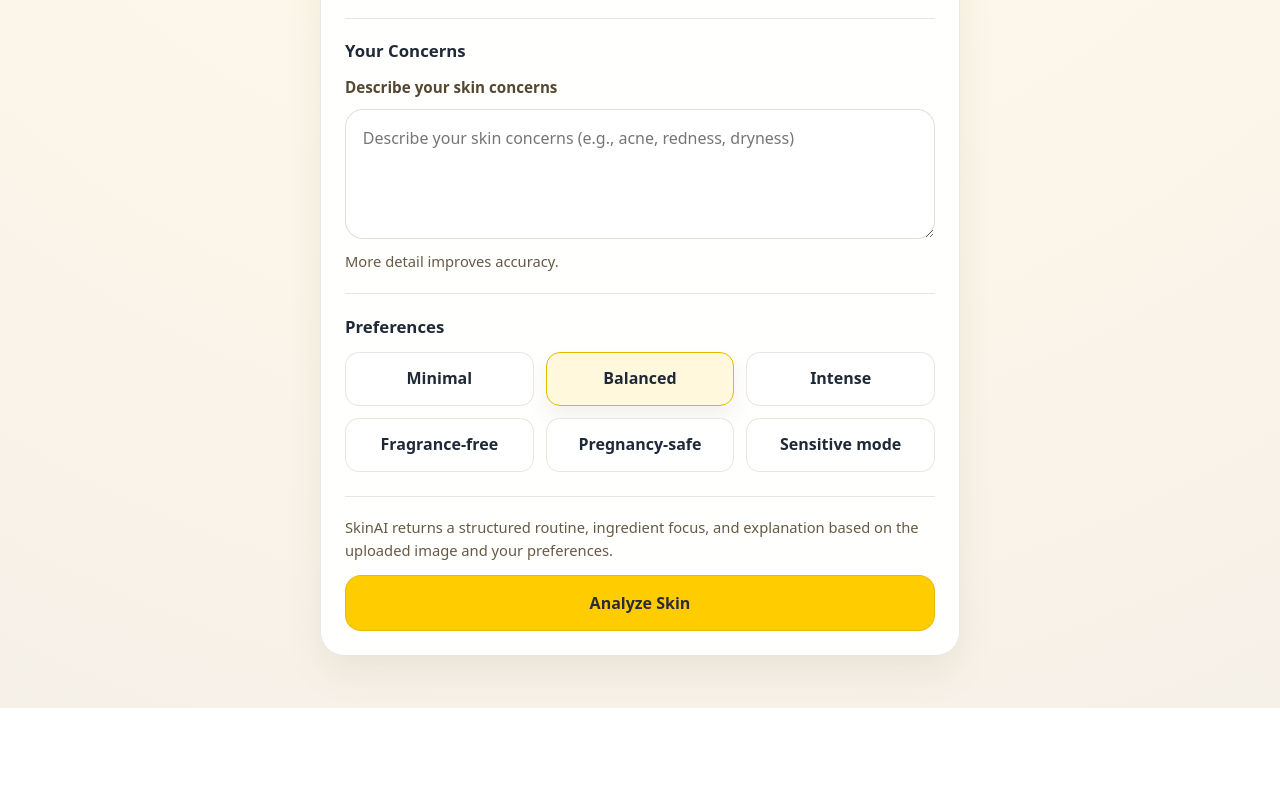
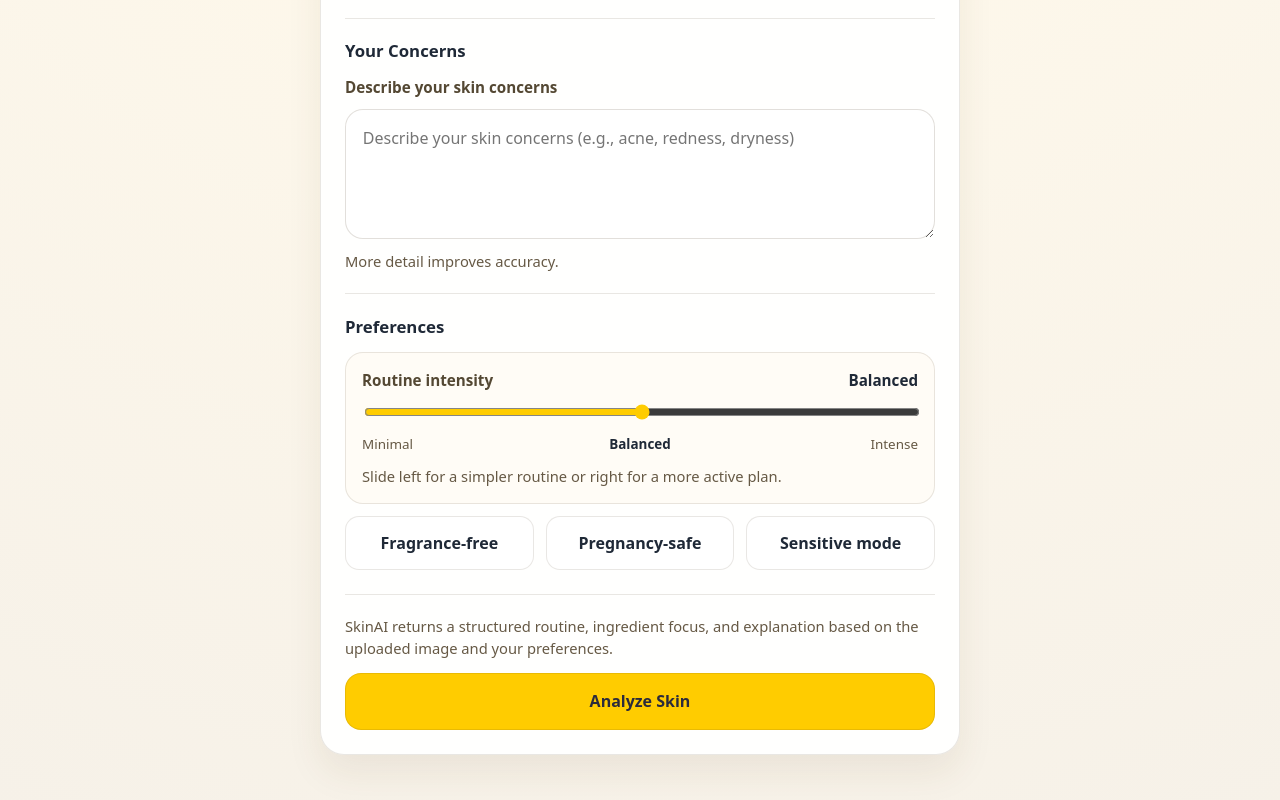
Before and after one commit to sinsanitized/SkinAi, a React (Vite) app in the folder apps/web/: page / in a window 1280 px wide. Shown: the part 603-1403 px from the top of the page. Before the commit the page ends 1311 px from the top, so only its background shows below. Built offline with nearby package versions, Linux system fonts and the light colour scheme; no server answers.

Commit message:
feat(web): replace routine intensity chips with slider

```diff
--- a/apps/web/src/pages/Home.css
+++ b/apps/web/src/pages/Home.css
@@ -114,6 +114,67 @@
   border: 0;
 }
 
+.intensitySliderCard {
+  grid-column: 1 / -1;
+  display: grid;
+  gap: 0.7rem;
+  padding: 1rem;
+  border-radius: 18px;
+  border: 1px solid var(--border-soft);
+  background: color-mix(in srgb, var(--surface-card) 90%, transparent);
+}
+
+.intensitySliderHeader {
+  display: flex;
+  align-items: baseline;
+  justify-content: space-between;
+  gap: 1rem;
+}
+
+.preferenceLabel,
+.intensityValue {
+  font-size: 0.95rem;
+}
+
+.preferenceLabel {
+  font-weight: 700;
+  color: var(--text-tertiary);
+}
+
+.intensityValue {
+  color: var(--text-primary);
+}
+
+.intensitySlider {
+  width: 100%;
+  accent-color: var(--accent-primary);
+}
+
+.intensityScale {
+  display: grid;
+  grid-template-columns: repeat(3, minmax(0, 1fr));
+  gap: 0.5rem;
+  font-size: 0.84rem;
+  color: var(--text-secondary);
+}
+
+.intensityScale span:nth-child(2) {
+  text-align: center;
+}
+
+.intensityScale span:last-child {
+  text-align: right;
+}
+
+.intensityScale .isActive {
+  font-weight: 800;
+  color: var(--text-primary);
+}
+
+.intensityHelper {
+  margin: 0;
+}
+
 .prefLegend {
   position: absolute;
   width: 1px;
--- a/apps/web/src/pages/Home.tsx
+++ b/apps/web/src/pages/Home.tsx
@@ -10,6 +10,16 @@ import type {
 import "./Home.css";
 
 const RESULT_STORAGE_KEY = "skinai:last-result";
+const ROUTINE_INTENSITY_STEPS: RoutineIntensity[] = [
+  "minimal",
+  "balanced",
+  "more_active",
+];
+const ROUTINE_INTENSITY_LABELS: Record<RoutineIntensity, string> = {
+  minimal: "Minimal",
+  balanced: "Balanced",
+  more_active: "Intense",
+};
 const DEFAULT_ANALYSIS_OPTIONS: SkinAnalysisRequest = {
   goals: "",
   routineIntensity: "balanced",
@@ -31,6 +41,14 @@ function fileToDataUrl(file: File): Promise<string> {
   });
 }
 
+function resolveRoutineIntensity(
+  routineIntensity?: RoutineIntensity,
+): RoutineIntensity {
+  return ROUTINE_INTENSITY_STEPS.includes(routineIntensity as RoutineIntensity)
+    ? (routineIntensity as RoutineIntensity)
+    : "balanced";
+}
+
 function Home() {
   const [file, setFile] = useState<File | null>(null);
   const [loading, setLoading] = useState(false);
@@ -40,6 +58,12 @@ function Home() {
   const locationState = location.state as HomeLocationState | null;
   const [analysisOptions, setAnalysisOptions] = useState<SkinAnalysisRequest>(
     locationState?.draftOptions ?? DEFAULT_ANALYSIS_OPTIONS,
+  );
+  const activeRoutineIntensity = resolveRoutineIntensity(
+    analysisOptions.routineIntensity,
+  );
+  const routineIntensityStep = ROUTINE_INTENSITY_STEPS.indexOf(
+    activeRoutineIntensity,
   );
 
   const handleAnalyze = async () => {
@@ -134,56 +158,60 @@ function Home() {
               <h2 className="sectionTitle">Preferences</h2>
               <fieldset className="prefs-grid">
                 <legend className="prefLegend">Preferences</legend>
-                <label className="preferenceChip">
+                <div className="intensitySliderCard">
+                  <div className="intensitySliderHeader">
+                    <span className="preferenceLabel">Routine intensity</span>
+                    <strong className="intensityValue">
+                      {ROUTINE_INTENSITY_LABELS[activeRoutineIntensity]}
+                    </strong>
+                  </div>
                   <input
-                    type="radio"
-                    name="routine-intensity"
-                    value="minimal"
-                    checked={analysisOptions.routineIntensity === "minimal"}
+                    className="intensitySlider"
+                    type="range"
+                    min="0"
+                    max="2"
+                    step="1"
+                    value={routineIntensityStep < 0 ? 1 : routineIntensityStep}
+                    aria-label="Routine intensity"
                     onChange={(e) =>
                       setAnalysisOptions((currentOptions) => ({
                         ...currentOptions,
-                        routineIntensity: e.target.value as RoutineIntensity,
+                        routineIntensity:
+                          ROUTINE_INTENSITY_STEPS[Number(e.target.value)] ||
+                          "balanced",
                       }))
                     }
                   />
-                  <span>Minimal</span>
-                </label>
-
-                <label className="preferenceChip">
-                  <input
-                    type="radio"
-                    name="routine-intensity"
-                    value="balanced"
-                    checked={
-                      (analysisOptions.routineIntensity || "balanced") ===
-                      "balanced"
-                    }
-                    onChange={(e) =>
-                      setAnalysisOptions((currentOptions) => ({
-                        ...currentOptions,
-                        routineIntensity: e.target.value as RoutineIntensity,
-                      }))
-                    }
-                  />
-                  <span>Balanced</span>
-                </label>
-
-                <label className="preferenceChip">
-                  <input
-                    type="radio"
-                    name="routine-intensity"
-                    value="more_active"
-                    checked={analysisOptions.routineIntensity === "more_active"}
-                    onChange={(e) =>
-                      setAnalysisOptions((currentOptions) => ({
-                        ...currentOptions,
-                        routineIntensity: e.target.value as RoutineIntensity,
-                      }))
-                    }
-                  />
-                  <span>Intense</span>
-                </label>
+                  <div className="intensityScale" aria-hidden="true">
+                    <span
+                      className={
+                        activeRoutineIntensity === "minimal" ? "isActive" : ""
+                      }
+                    >
+                      Minimal
+                    </span>
+                    <span
+                      className={
+                        activeRoutineIntensity === "balanced" ? "isActive" : ""
+                      }
+                    >
+                      Balanced
+                    </span>
+                    <span
+                      className={
+                        activeRoutineIntensity === "more_active"
+                          ? "isActive"
+                          : ""
+                      }
+                    >
+                      Intense
+                    </span>
+                  </div>
+                  <p className="helperText intensityHelper">
+                    Slide left for a simpler routine or right for a more active
+                    plan.
+                  </p>
+                </div>
 
                 <label className="preferenceChip">
                   <input
```
Also changed, not shown: 1 other file (tests, documents, lock files or other folders).
